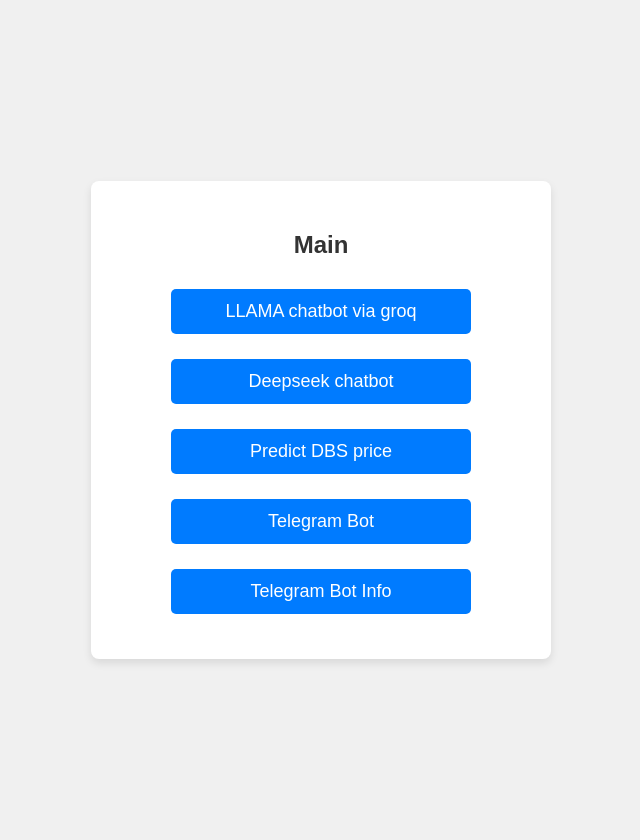
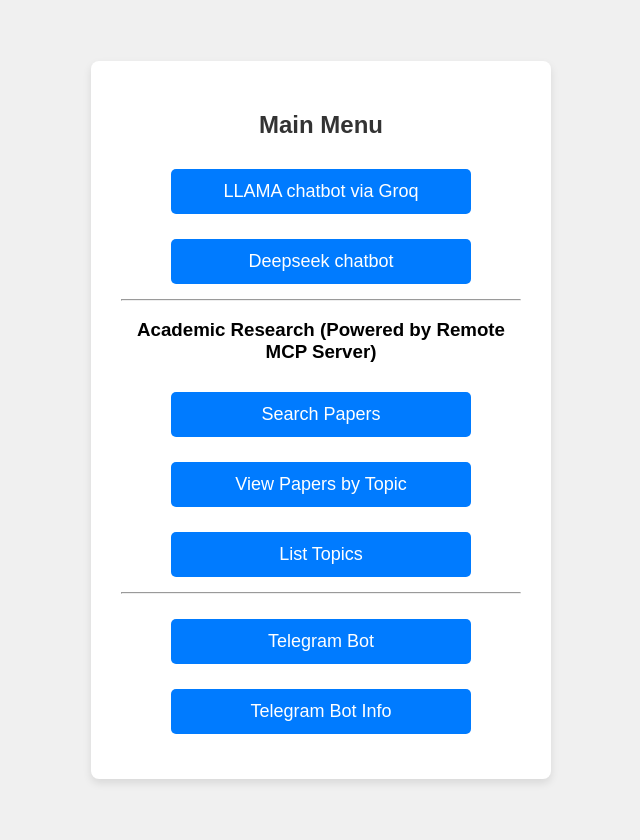
Before and after one commit to stackupdev/mcp_telegram_research_bot, a Flask app: page /main in a window 1280 px wide. Shown: the whole page, without its empty margins (319-959 px from the left). Run offline with Flask 3, Linux system fonts and the light colour scheme.

Commit message:
feat: add main menu and Telegram bot info pages with navigation UI

```diff
--- a/app.py
+++ b/app.py
@@ -186,21 +186,19 @@ def start(update, context):
     user_id = update.effective_user.id
     user_name = update.effective_user.first_name or "there"
 
-    # Create custom keyboard with main options
+    # Create custom keyboard with LLM chat and MCP tools toggle
     keyboard = [
         [KeyboardButton("Chat with LLAMA"), KeyboardButton("Chat with Deepseek")],
-        [KeyboardButton("Search Papers"), KeyboardButton("View Topics")],
-        [KeyboardButton("Reset Conversation")]
+        [KeyboardButton("MCP Tools")]
     ]
     reply_markup = ReplyKeyboardMarkup(keyboard, resize_keyboard=True)
 
     send_telegram_message(
         update,
         f"Welcome to Inquisita Spark Research Bot, {user_name}!\n\n" +
-        "🔬 I can help you with:\n" +
-        "• Academic paper research via ArXiv\n" +
-        "• AI conversations with LLAMA & Deepseek\n" +
-        "• Organizing research by topics\n\n" +
+        "🔬 Academic research and AI chat features:\n" +
+        "• Chat with LLAMA or Deepseek\n" +
+        "• MCP Tools: Search papers, view by topic, list topics\n\n" +
         "Select an option below or use commands:\n" +
         "/search <topic> - Search academic papers\n" +
         "/papers <topic> - View papers for a topic\n" +
@@ -376,6 +374,27 @@ def message_handler(update, context):
     udata = get_user_data(user_id)
     text = update.message.text
 
+    # Toggle MCP Tools keyboard
+    if text == "MCP Tools":
+        mcp_keyboard = [
+            [KeyboardButton("Search Papers")],
+            [KeyboardButton("View Papers by Topic")],
+            [KeyboardButton("List Topics")],
+            [KeyboardButton("Back to Main Menu")]
+        ]
+        reply_markup = ReplyKeyboardMarkup(mcp_keyboard, resize_keyboard=True)
+        send_telegram_message(update, "MCP Tools: Select a research action.", reply_markup=reply_markup)
+        return
+    elif text == "Back to Main Menu":
+        # Show main keyboard again
+        main_keyboard = [
+            [KeyboardButton("Chat with LLAMA"), KeyboardButton("Chat with Deepseek")],
+            [KeyboardButton("MCP Tools")]
+        ]
+        reply_markup = ReplyKeyboardMarkup(main_keyboard, resize_keyboard=True)
+        send_telegram_message(update, "Main menu:", reply_markup=reply_markup)
+        return
+
     # Handle keyboard button presses
     if text == "Chat with LLAMA":
         context.args = ["Hi,", "I'd", "like", "to", "chat"]
@@ -386,10 +405,10 @@ def message_handler(update, context):
     elif text == "Search Papers":
         send_telegram_message(update, "Please enter a research topic to search for.\nExample: machine learning, quantum computing, neural networks")
         return
-    elif text == "View Topics":
+    elif text == "View Papers by Topic":
         return topics_command(update, context)
-    elif text == "Reset Conversation":
-        return reset_command(update, context)
+    elif text == "List Topics":
+        return topics_command(update, context)
 
     # Default: treat as a question for the last used model or LLAMA
     model = udata.get('last_model', 'llama')
--- a/templates/main.html
+++ b/templates/main.html
@@ -6,17 +6,26 @@
 </head>
 <body>
     <div class="container">
-    <h2>Main</h2>
+    <h2>Main Menu</h2>
         <form action="/llama" method="post">
-            <input type="submit" value="LLAMA chatbot via groq">
+            <input type="submit" value="LLAMA chatbot via Groq">
         </form>
         <form action="/deepseek" method="post">
             <input type="submit" value="Deepseek chatbot">
         </form>
-        <form action="/dbs" method="post">
-            <input type="submit" value="Predict DBS price">
+        <hr>
+        <h3>Academic Research (Powered by Remote MCP Server)</h3>
+        <form action="/search" method="get">
+            <input type="submit" value="Search Papers">
         </form>
-        <form action="https://t.me/GroqSeeker_Bot" method="get" target="_blank">
+        <form action="/papers" method="get">
+            <input type="submit" value="View Papers by Topic">
+        </form>
+        <form action="/topics" method="get">
+            <input type="submit" value="List Topics">
+        </form>
+        <hr>
+        <form action="https://t.me/InquisitaSparkBot" method="get" target="_blank">
             <input type="submit" value="Telegram Bot">
         </form>
         <form action="/telegram" method="get">
```
Also changed, not shown: templates/telegram.html (+9 -7 lines).
